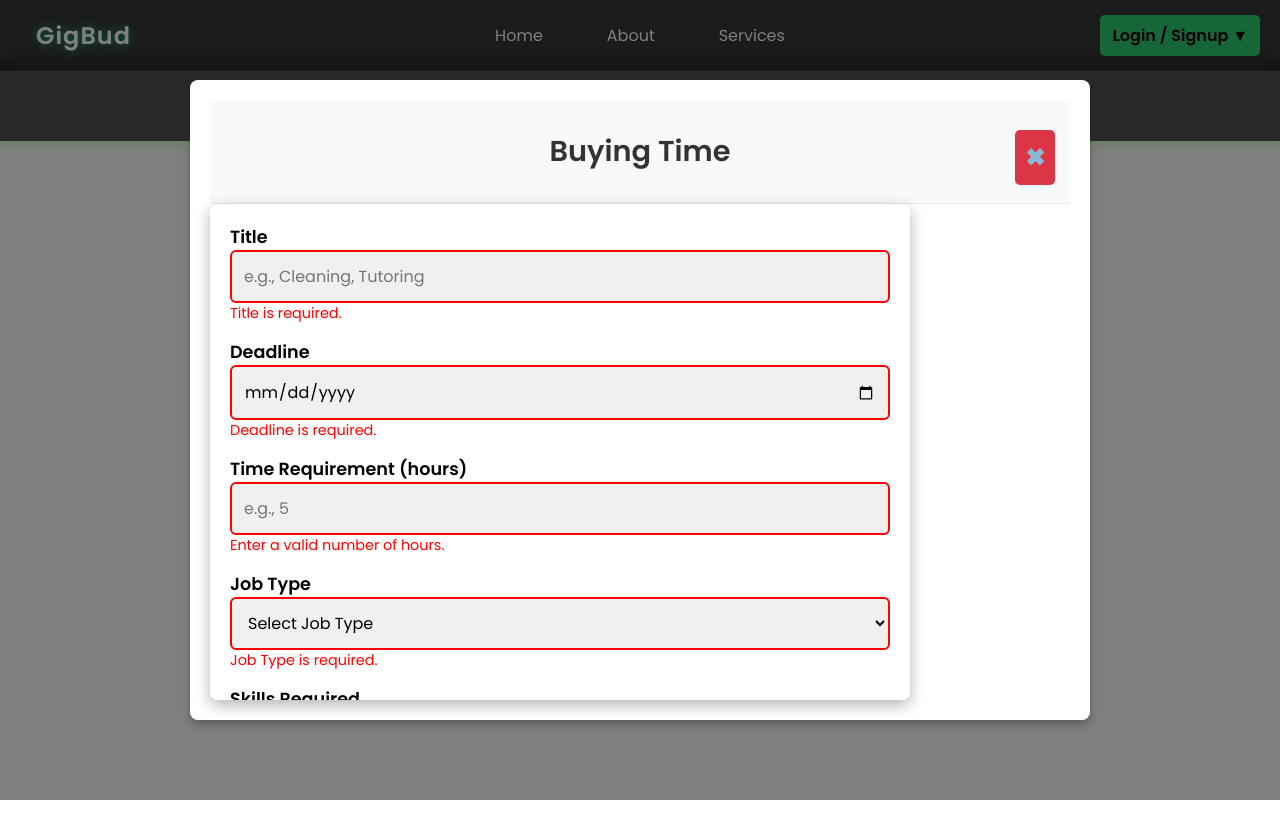
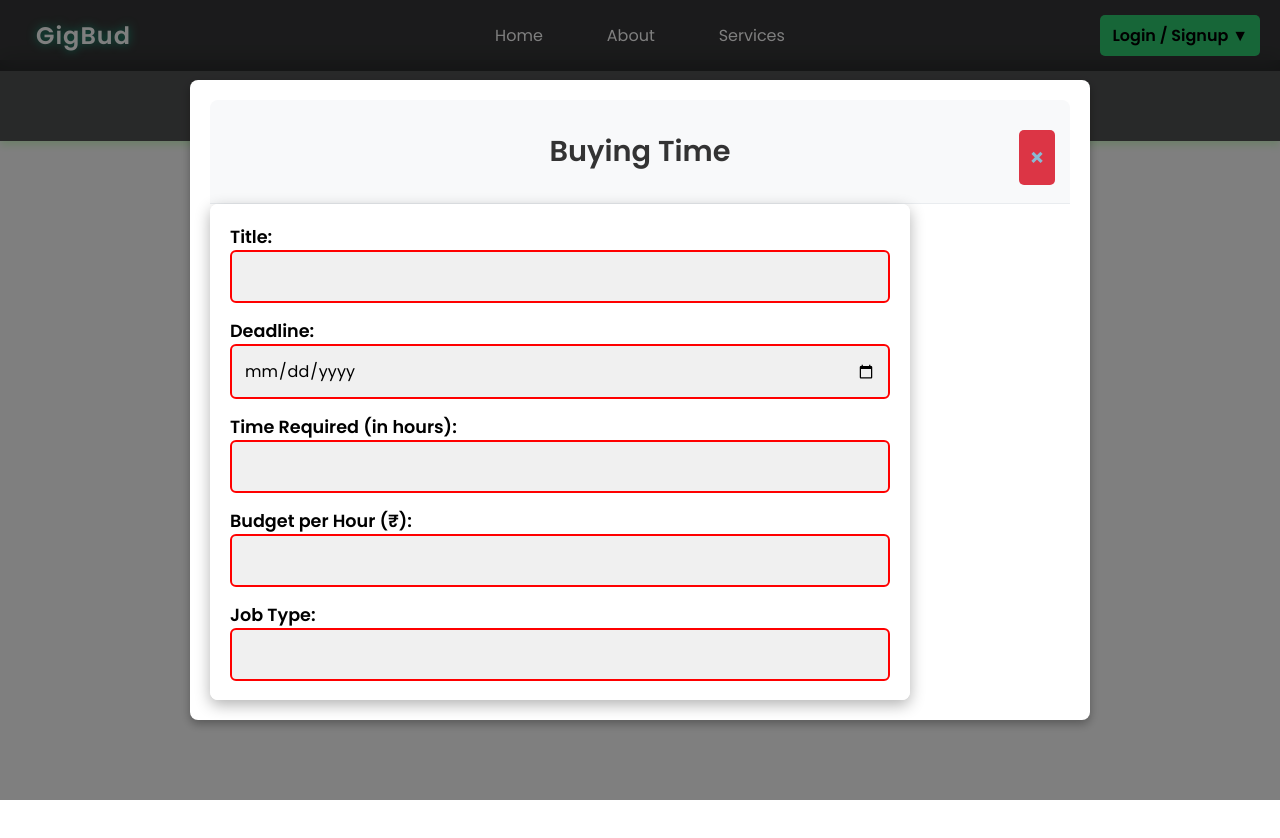
Before and after one commit to kunal-Nauriyal/GigBud-Main, a React (Vite) app: page /buying-time-form in a window 1280 px wide. Shown: the top 838 px of the page. Built offline with nearby package versions, Linux system fonts and the light colour scheme.

Commit message:
Time Buyer Dashboard

```diff
--- a/src/pages/BuyingTimeForm.jsx
+++ b/src/pages/BuyingTimeForm.jsx
@@ -8,15 +8,17 @@ const BuyingTimeForm = ({ onClose, onSubmit }) => {
     timeRequirement: "",
     jobType: "",
     skills: [],
-    workMode: "Online",
+    workMode: "Remote",
     location: "",
+    lat: "",
+    lng: "",
     budgetPerHour: "",
     additionalNotes: "",
-    buyer: "Test Buyer", // Replace with dynamic user if needed
   });
 
   const [errors, setErrors] = useState({});
   const [isFormValid, setIsFormValid] = useState(false);
+  const [loading, setLoading] = useState(false);
 
   useEffect(() => {
     validateForm();
@@ -36,7 +38,7 @@ const BuyingTimeForm = ({ onClose, onSubmit }) => {
       setFormData({ ...formData, [name]: value });
     }
 
-    if (errors[name]) setErrors({ ...errors, [name]: "" });
+    setErrors((prevErrors) => ({ ...prevErrors, [name]: "" }));
   };
 
   const validateForm = () => {
@@ -44,38 +46,88 @@ const BuyingTimeForm = ({ onClose, onSubmit }) => {
 
     if (!formData.title.trim()) newErrors.title = "Title is required.";
     if (!formData.deadline.trim()) newErrors.deadline = "Deadline is required.";
-    if (!formData.timeRequirement || isNaN(formData.timeRequirement) || Number(formData.timeRequirement) <= 0)
-      newErrors.timeRequirement = "Enter a valid number of hours.";
-    if (!formData.jobType.trim()) newErrors.jobType = "Job Type is required.";
-    if (formData.workMode === "In-Person" && !formData.location.trim())
-      newErrors.location = "Location is required.";
-    if (!formData.budgetPerHour || isNaN(formData.budgetPerHour) || Number(formData.budgetPerHour) <= 0)
+    if (!formData.timeRequirement || isNaN(formData.timeRequirement))
+      newErrors.timeRequirement = "Valid time is required.";
+    if (!formData.jobType.trim()) newErrors.jobType = "Job type is required.";
+    if (!formData.budgetPerHour || isNaN(formData.budgetPerHour))
       newErrors.budgetPerHour = "Valid budget is required.";
+
+    if (formData.workMode === "on-site") {
+      if (!formData.lat || !formData.lng) {
+        newErrors.lat = "Latitude required.";
+        newErrors.lng = "Longitude required.";
+      }
+    }
 
     setErrors(newErrors);
     setIsFormValid(Object.keys(newErrors).length === 0);
   };
 
-  const handleSubmit = (e) => {
+  const handleSubmit = async (e) => {
     e.preventDefault();
     validateForm();
 
-    if (isFormValid) {
-      const formattedData = {
-        title: formData.title,
-        deadline: formData.deadline,
-        timeRequirement: Number(formData.timeRequirement),
-        jobType: formData.jobType,
-        skills: formData.skills,
-        workMode: formData.workMode,
-        location: formData.workMode === "In-Person" ? formData.location : "",
-        budgetPerHour: Number(formData.budgetPerHour),
-        description: formData.additionalNotes,
-        buyer: formData.buyer,
-      };
-      onSubmit(formattedData);
-    } else {
-      alert("Please fill all required fields!");
+    if (!isFormValid) {
+      alert("❌ Please fill all required fields.");
+      return;
+    }
+
+    const token = localStorage.getItem("token");
+    if (!token) {
+      alert("You must be logged in.");
+      return;
+    }
+
+    const payload = {
+      title: formData.title,
+      description: formData.additionalNotes || "No description provided.",
+      deadline: formData.deadline,
+      timeRequirement: parseFloat(formData.timeRequirement),
+      budgetPerHour: parseFloat(formData.budgetPerHour),
+      mode: formData.workMode.toLowerCase(),
+      notes: formData.skills.join(", "),
+    };
+
+    if (formData.workMode === "on-site") {
+      payload.lat = parseFloat(formData.lat);
+      payload.lng = parseFloat(formData.lng);
+    }
+
+    try {
+      setLoading(true);
+      // 1. Create the task
+      const createRes = await fetch("http://localhost:3000/api/tasks/task/create", {
+        method: "POST",
+        headers: {
+          "Content-Type": "application/json",
+          Authorization: `Bearer ${token}`,
+        },
+        body: JSON.stringify(payload),
+      });
+
+      const createData = await createRes.json();
+      if (!createRes.ok) throw new Error(createData.message || "Task creation failed");
+
+      // 2. Accept the task
+      const taskId = createData.data._id;
+      const acceptRes = await fetch(`http://localhost:3000/api/tasks/task/accept/${taskId}`, {
+        method: "POST",
+        headers: {
+          Authorization: `Bearer ${token}`,
+        },
+      });
+
+      const acceptData = await acceptRes.json();
+      if (!acceptRes.ok) throw new Error(acceptData.message || "Accepting task failed");
+
+      alert("✅ Task submitted and accepted!");
+      onSubmit(acceptData.data); // Pass accepted task to parent
+      onClose(); // Close modal
+    } catch (err) {
+      console.error("Submit error:", err.message);
+      alert("❌ Error: " + err.message);
+    } finally {
+      setLoading(false);
     }
   };
 
@@ -85,158 +137,130 @@ const BuyingTimeForm = ({ onClose, onSubmit }) => {
         <div className="modal-header">
           <h2>Buying Time</h2>
           <span className="close-button" onClick={onClose}>
-            &#10006;
+            ×
           </span>
         </div>
 
         <div className="modal-content">
           <form className="buying-time-form" onSubmit={handleSubmit}>
-
-            <div className="form-group">
-              <label htmlFor="title">Title</label>
+            <label>
+              Title:
               <input
-                id="title"
                 type="text"
                 name="title"
                 value={formData.title}
                 onChange={handleChange}
-                placeholder="e.g., Cleaning, Tutoring"
                 className={errors.title ? "input-error" : ""}
               />
-              {errors.title && <p className="error-text">{errors.title}</p>}
-            </div>
+            </label>
 
-            <div className="form-group">
-              <label htmlFor="deadline">Deadline</label>
+            <label>
+              Deadline:
               <input
-                id="deadline"
                 type="date"
                 name="deadline"
                 value={formData.deadline}
                 onChange={handleChange}
                 className={errors.deadline ? "input-error" : ""}
               />
-              {errors.deadline && <p className="error-text">{errors.deadline}</p>}
-            </div>
+            </label>
 
-            <div className="form-group">
-              <label htmlFor="timeRequirement">Time Requirement (hours)</label>
+            <label>
+              Time Required (in hours):
               <input
-                id="timeRequirement"
                 type="number"
                 name="timeRequirement"
                 value={formData.timeRequirement}
                 onChange={handleChange}
-                placeholder="e.g., 5"
                 className={errors.timeRequirement ? "input-error" : ""}
               />
-              {errors.timeRequirement && <p className="error-text">{errors.timeRequirement}</p>}
-            </div>
+            </label>
 
-            <div className="form-group">
-              <label htmlFor="jobType">Job Type</label>
-              <select
-                id="jobType"
-                name="jobType"
-                value={formData.jobType}
-                onChange={handleChange}
-                className={errors.jobType ? "input-error" : ""}
-              >
-                <option value="">Select Job Type</option>
-                <option value="Tutoring">Tutoring</option>
-                <option value="Cleaning">Cleaning</option>
-                <option value="Delivery">Delivery</option>
-              </select>
-              {errors.jobType && <p className="error-text">{errors.jobType}</p>}
-            </div>
-
-            <div className="form-group">
-              <label>Skills Required</label>
-              <label>
-                <input
-                  type="checkbox"
-                  name="skills"
-                  value="Cleaning"
-                  onChange={handleChange}
-                  checked={formData.skills.includes("Cleaning")}
-                /> Cleaning
-              </label>
-              <label>
-                <input
-                  type="checkbox"
-                  name="skills"
-                  value="Tutoring"
-                  onChange={handleChange}
-                  checked={formData.skills.includes("Tutoring")}
-                /> Tutoring
-              </label>
-              <label>
-                <input
-                  type="checkbox"
-                  name="skills"
-                  value="Delivery"
-                  onChange={handleChange}
-                  checked={formData.skills.includes("Delivery")}
-                /> Delivery
-              </label>
-            </div>
-
-            <div className="form-group">
-              <label htmlFor="workMode">Work Mode</label>
-              <select
-                id="workMode"
-                name="workMode"
-                value={formData.workMode}
-                onChange={handleChange}
-              >
-                <option value="Online">Online</option>
-                <option value="In-Person">In-Person</option>
-              </select>
-            </div>
-
-            {formData.workMode === "In-Person" && (
-              <div className="form-group">
-                <label htmlFor="location">Location</label>
-                <input
-                  id="location"
-                  type="text"
-                  name="location"
-                  value={formData.location}
-                  onChange={handleChange}
-                  placeholder="Location"
-                  className={errors.location ? "input-error" : ""}
-                />
-                {errors.location && <p className="error-text">{errors.location}</p>}
-              </div>
-            )}
-
-            <div className="form-group">
-              <label htmlFor="budgetPerHour">Budget per Hour (₹)</label>
+            <label>
+              Budget per Hour (₹):
               <input
-                id="budgetPerHour"
                 type="number"
                 name="budgetPerHour"
                 value={formData.budgetPerHour}
                 onChange={handleChange}
                 className={errors.budgetPerHour ? "input-error" : ""}
               />
-              {errors.budgetPerHour && <p className="error-text">{errors.budgetPerHour}</p>}
-            </div>
+            </label>
 
-            <div className="form-group">
-              <label htmlFor="additionalNotes">Additional Notes</label>
+            <label>
+              Job Type:
+              <input
+                type="text"
+                name="jobType"
+                value={formData.jobType}
+                onChange={handleChange}
+                className={errors.jobType ? "input-error" : ""}
+              />
+            </label>
+
+            <label>
+              Preferred Skills:
+              <div className="checkbox-group">
+                {["Communication", "Technical", "Writing", "Driving"].map((skill) => (
+                  <label key={skill}>
+                    <input
+                      type="checkbox"
+                      name="skills"
+                      value={skill}
+                      checked={formData.skills.includes(skill)}
+                      onChange={handleChange}
+                    />
+                    {skill}
+                  </label>
+                ))}
+              </div>
+            </label>
+
+            <label>
+              Work Mode:
+              <select name="workMode" value={formData.workMode} onChange={handleChange}>
+                <option value="Remote">Remote</option>
+                <option value="on-site">On-Site</option>
+              </select>
+            </label>
+
+            {formData.workMode === "on-site" && (
+              <>
+                <label>
+                  Latitude:
+                  <input
+                    type="number"
+                    name="lat"
+                    value={formData.lat}
+                    onChange={handleChange}
+                    className={errors.lat ? "input-error" : ""}
+                  />
+                </label>
+                <label>
+                  Longitude:
+                  <input
+                    type="number"
+                    name="lng"
+                    value={formData.lng}
+                    onChange={handleChange}
+                    className={errors.lng ? "input-error" : ""}
+                  />
+                </label>
+              </>
+            )}
+
+            <label>
+              Additional Notes:
               <textarea
-                id="additionalNotes"
                 name="additionalNotes"
                 value={formData.additionalNotes}
                 onChange={handleChange}
-                placeholder="Any additional details?"
               />
-            </div>
+            </label>
 
-            <div className="form-actions">
-              <button type="submit" disabled={!isFormValid}>Submit</button>
-            </div>
+            <button type="submit" className="submit-button" disabled={loading}>
+              {loading ? "Submitting..." : "Submit"}
+            </button>
           </form>
         </div>
       </div>
--- a/src/pages/TimeBuyerDashboard.jsx
+++ b/src/pages/TimeBuyerDashboard.jsx
@@ -16,7 +16,6 @@ const TimeBuyerDashboard = () => {
 
     const handleResize = () => setShowBookingList(window.innerWidth > 768);
     window.addEventListener("resize", handleResize);
-
     return () => window.removeEventListener("resize", handleResize);
   }, []);
 
@@ -32,11 +31,6 @@ const TimeBuyerDashboard = () => {
         },
       });
 
-      const contentType = response.headers.get("content-type");
-      if (!contentType?.includes("application/json")) {
-        throw new Error("Expected JSON response");
-      }
-
       const data = await response.json();
 
       if (response.ok && data.success) {
@@ -50,41 +44,10 @@ const TimeBuyerDashboard = () => {
     }
   };
 
-  const handleFormSubmit = async (newBooking) => {
-    try {
-      if (!newBooking.description?.trim()) {
-        newBooking.description = "No description provided.";
-      }
-
-      const token = localStorage.getItem("token");
-      if (!token) throw new Error("Authorization token missing");
-
-      const response = await fetch(`${API_BASE_URL}/task/create`, {
-        method: "POST",
-        headers: {
-          "Content-Type": "application/json",
-          Authorization: `Bearer ${token}`,
-        },
-        body: JSON.stringify(newBooking),
-      });
-
-      const contentType = response.headers.get("content-type");
-      if (!contentType?.includes("application/json")) {
-        throw new Error("Expected JSON response");
-      }
-
-      const data = await response.json();
-
-      if (response.ok && data.success) {
-        setBookings((prev) => [data.data, ...prev]);
-        setShowFormModal(false);
-      } else {
-        alert("Failed to submit booking.");
-        console.error("Submission error:", data.message || data);
-      }
-    } catch (error) {
-      console.error("Error submitting booking:", error.message);
-    }
+  const handleFormSubmit = (newTask) => {
+    setBookings((prev) => [newTask, ...prev]);
+    setSelectedBooking(newTask);
+    setShowFormModal(false);
   };
 
   const sortBookings = (criteria) => {
@@ -128,11 +91,13 @@ const TimeBuyerDashboard = () => {
                     if (window.innerWidth <= 768) setShowBookingList(false);
                   }}
                 >
-                  <h3>{booking.jobType}</h3>
-                  <p><strong>Buyer:</strong> {booking.buyer}</p>
+                  <h3>{booking.title}</h3>
+                  <p><strong>Deadline:</strong> {new Date(booking.deadline).toLocaleDateString()}</p>
                   <p><strong>Hours:</strong> {booking.timeRequirement}</p>
-                  <p><strong>Mode:</strong> {booking.workMode}</p>
-                  {booking.location && <p><strong>Location:</strong> {booking.location}</p>}
+                  <p><strong>Mode:</strong> {booking.mode}</p>
+                  {booking.location?.coordinates && (
+                    <p><strong>Location:</strong> [{booking.location.coordinates.join(", ")}]</p>
+                  )}
                   <p><strong>Budget per Hour:</strong> ₹{booking.budgetPerHour}</p>
                 </div>
               ))
@@ -151,12 +116,15 @@ const TimeBuyerDashboard = () => {
           <h2>Booking Details</h2>
           {selectedBooking ? (
             <>
-              <h3>{selectedBooking.jobType}</h3>
-              <p><strong>Buyer:</strong> {selectedBooking.buyer}</p>
+              <h3>{selectedBooking.title}</h3>
+              <p><strong>Deadline:</strong> {new Date(selectedBooking.deadline).toLocaleDateString()}</p>
               <p><strong>Hours:</strong> {selectedBooking.timeRequirement}</p>
-              <p><strong>Mode:</strong> {selectedBooking.workMode}</p>
-              {selectedBooking.location && <p><strong>Location:</strong> {selectedBooking.location}</p>}
+              <p><strong>Mode:</strong> {selectedBooking.mode}</p>
+              {selectedBooking.location?.coordinates && (
+                <p><strong>Location:</strong> [{selectedBooking.location.coordinates.join(", ")}]</p>
+              )}
               <p><strong>Budget per Hour:</strong> ₹{selectedBooking.budgetPerHour}</p>
+              <p><strong>Notes:</strong> {selectedBooking.notes || "No notes."}</p>
 
               <h3>Applicants</h3>
               {selectedBooking.applicants?.length > 0 ? (
@@ -164,10 +132,10 @@ const TimeBuyerDashboard = () => {
                   <div key={applicant._id} className="applicant-card">
                     <p><strong>{applicant.name}</strong></p>
                     <p>⭐ {applicant.rating}</p>
-                    <p>Proposed Price: ₹{applicant.price}</p>
+                    <p>Proposed Price: ₹{applicant.proposedPrice}</p>
                     <button
                       className="chat-button"
-                      onClick={() => alert("This feature will be available in a future update.")}
+                      onClick={() => alert("Chat feature coming soon.")}
                     >
                       Chat
                     </button>
```
